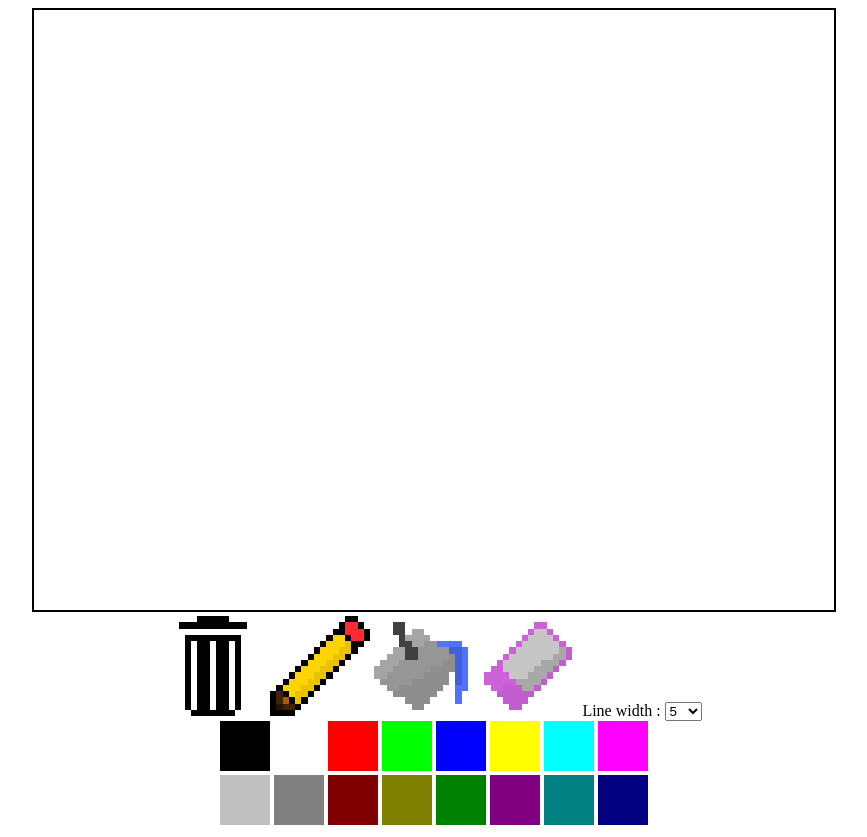
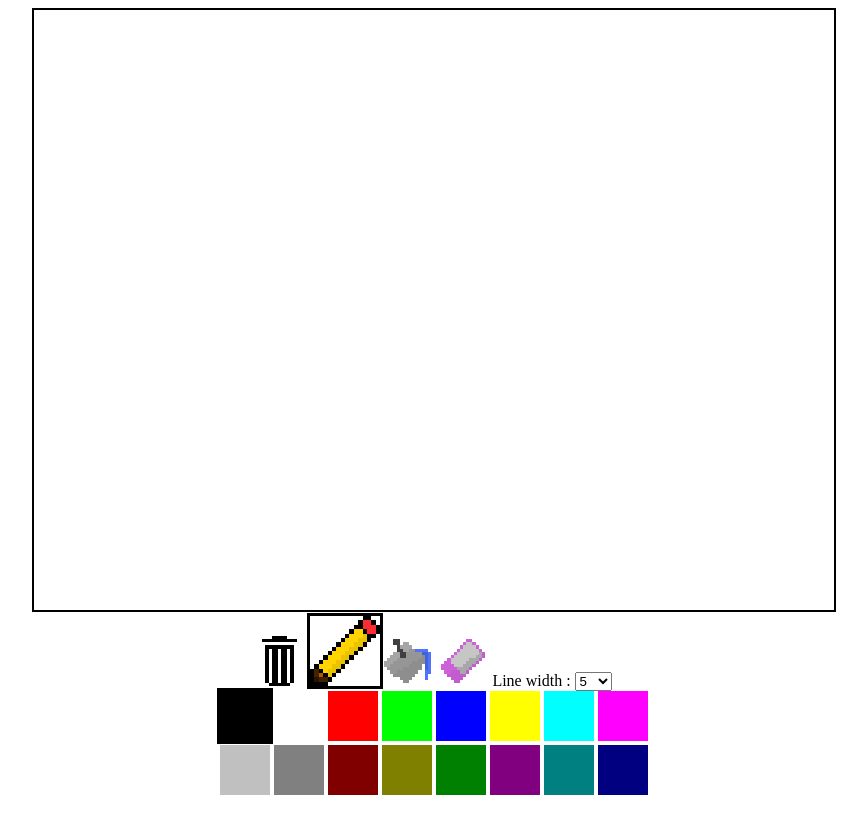
Before and after one commit to HiWiSciFiOPS/DrawingGameWebsite, a plain HTML site: page client/index.html in a window 1280 px wide. Shown: the whole page, without its empty margins (206-1073 px from the left). After the commit the page ends 807 px from the top, so only its background shows below. Drawn offline with Linux system fonts and the light colour scheme.

Commit message:
nicer buttons

```diff
--- a/client/css/style.css
+++ b/client/css/style.css
@@ -1,19 +1,21 @@
-.med-btn {
-	width: 50px;
-	height: 40px;
+.big-img-selected {
+  width: 70px;
+  height: 70px;
+  outline-style: solid;
 }
 
-.big-btn {
-  width: 100px;
-  height: 100px;
+.big-img-unselected {
+	width: 100px;
+	height: 100px;
 }
 
-.big-img {
-  width: 100px;
-  height: 100px;
+.med-img-selected {
+	width: 50px;
+	height: 50px;
+	outline-style: solid;
 }
 
-.med-img {
+.med-img-unselected {
 	width: 50px;
 	height: 50px;
 }
--- a/client/index.html
+++ b/client/index.html
@@ -19,11 +19,11 @@
 
 		<canvas id="drawingCanvas" width="800" height="600" style="border:2px solid black"></canvas>
 		<br>
-		<img class="big-img" onclick="javascript:clearArea();" src="gizmos/bin.png">
+		<img class="med-img-unselected" onclick="javascript:clearArea();" src="gizmos/bin.png">
 
-		<img class="big-img" onclick="javascript:selectBrush('pencil');" src="gizmos/pencil.png">
-		<img class="big-img" onclick="javascript:selectBrush('bucket');" src="gizmos/bucket.png">
-		<img class="big-img" onclick="javascript:selectBrush('eraser');" src="gizmos/eraser.png">
+		<img id="brush_pencil" class="big-img-selected" onclick="javascript:selectBrush('pencil');" src="gizmos/pencil.png">
+		<img id="brush_bucket" class="med-img-unselected" onclick="javascript:selectBrush('bucket');" src="gizmos/bucket.png">
+		<img id="brush_eraser" class="med-img-unselected" onclick="javascript:selectBrush('eraser');" src="gizmos/eraser.png">
 
 		Line width : <select id="setLWidth">
 			<option value="1">1</option>
@@ -38,23 +38,23 @@
 
 		<br>
 
-		<img class="med-img" onclick="javascript:selectColor('#000000');" src="gizmos/colors/black.png">
-		<img class="med-img" onclick="javascript:selectColor('#FFFFFF');" src="gizmos/colors/white.png">
-		<img class="med-img" onclick="javascript:selectColor('#FF0000');" src="gizmos/colors/red.png">
-		<img class="med-img" onclick="javascript:selectColor('#00FF00');" src="gizmos/colors/lime.png">
-		<img class="med-img" onclick="javascript:selectColor('#0000FF');" src="gizmos/colors/blue.png">
-		<img class="med-img" onclick="javascript:selectColor('#FFFF00');" src="gizmos/colors/yellow.png">
-		<img class="med-img" onclick="javascript:selectColor('#00FFFF');" src="gizmos/colors/cyan.png">
-		<img class="med-img" onclick="javascript:selectColor('#FF00FF');" src="gizmos/colors/magenta.png">
+		<img id="color_#000000" class="med-img-selected" onclick="javascript:selectColor('#000000');" src="gizmos/colors/black.png">
+		<img id="color_#FFFFFF" class="med-img-unselected" onclick="javascript:selectColor('#FFFFFF');" src="gizmos/colors/white.png">
+		<img id="color_#FF0000" class="med-img-unselected" onclick="javascript:selectColor('#FF0000');" src="gizmos/colors/red.png">
+		<img id="color_#00FF00" class="med-img-unselected" onclick="javascript:selectColor('#00FF00');" src="gizmos/colors/lime.png">
+		<img id="color_#0000FF" class="med-img-unselected" onclick="javascript:selectColor('#0000FF');" src="gizmos/colors/blue.png">
+		<img id="color_#FFFF00" class="med-img-unselected" onclick="javascript:selectColor('#FFFF00');" src="gizmos/colors/yellow.png">
+		<img id="color_#00FFFF" class="med-img-unselected" onclick="javascript:selectColor('#00FFFF');" src="gizmos/colors/cyan.png">
+		<img id="color_#FF00FF" class="med-img-unselected" onclick="javascript:selectColor('#FF00FF');" src="gizmos/colors/magenta.png">
 		<br>
-		<img class="med-img" onclick="javascript:selectColor('#C0C0C0');" src="gizmos/colors/silver.png">
-		<img class="med-img" onclick="javascript:selectColor('#808080');" src="gizmos/colors/gray.png">
-		<img class="med-img" onclick="javascript:selectColor('#800000');" src="gizmos/colors/maroon.png">
-		<img class="med-img" onclick="javascript:selectColor('#808000');" src="gizmos/colors/olive.png">
-		<img class="med-img" onclick="javascript:selectColor('#008000');" src="gizmos/colors/green.png">
-		<img class="med-img" onclick="javascript:selectColor('#800080');" src="gizmos/colors/purple.png">
-		<img class="med-img" onclick="javascript:selectColor('#008080');" src="gizmos/colors/teal.png">
-		<img class="med-img" onclick="javascript:selectColor('#000080');" src="gizmos/colors/navy.png">
+		<img id="color_#C0C0C0" class="med-img-unselected" onclick="javascript:selectColor('#C0C0C0');" src="gizmos/colors/silver.png">
+		<img id="color_#808080" class="med-img-unselected" onclick="javascript:selectColor('#808080');" src="gizmos/colors/gray.png">
+		<img id="color_#800000" class="med-img-unselected" onclick="javascript:selectColor('#800000');" src="gizmos/colors/maroon.png">
+		<img id="color_#808000" class="med-img-unselected" onclick="javascript:selectColor('#808000');" src="gizmos/colors/olive.png">
+		<img id="color_#008000" class="med-img-unselected" onclick="javascript:selectColor('#008000');" src="gizmos/colors/green.png">
+		<img id="color_#800080" class="med-img-unselected" onclick="javascript:selectColor('#800080');" src="gizmos/colors/purple.png">
+		<img id="color_#008080" class="med-img-unselected" onclick="javascript:selectColor('#008080');" src="gizmos/colors/teal.png">
+		<img id="color_#000080" class="med-img-unselected" onclick="javascript:selectColor('#000080');" src="gizmos/colors/navy.png">
 
 	</div>
 </body>
--- a/client/js/drawing.js
+++ b/client/js/drawing.js
@@ -171,11 +171,25 @@ function clearArea() {
 
 function selectColor(hex) {
 	console.log("selected color: " + hex);
+
+	var btn = document.getElementById("color_" + selectedColor);
+	btn.setAttribute("class", "med-img-unselected");
+
+	btn = document.getElementById("color_" + hex);
+	btn.setAttribute("class", "med-img-selected");
+
 	selectedColor = hex;
 }
 
 function selectBrush(brush) {
 	console.log("selected brush: " + brush);
+
+	var btn = document.getElementById("brush_" + selectedBrush);
+	btn.setAttribute("class", "med-img-unselected");
+
+	btn = document.getElementById("brush_" + brush);
+	btn.setAttribute("class", "big-img-selected");
+
 	selectedBrush = brush;
 }
 
```
